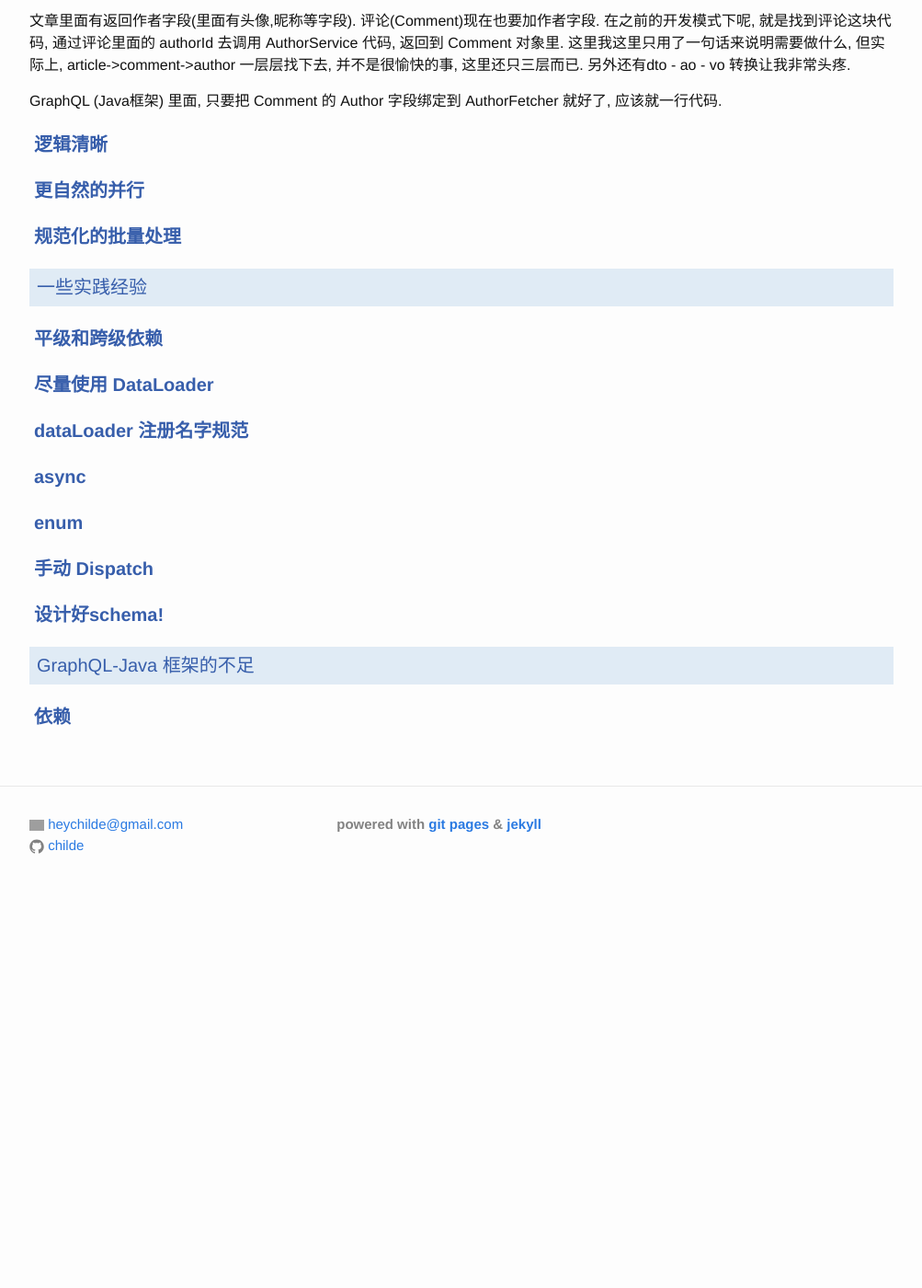
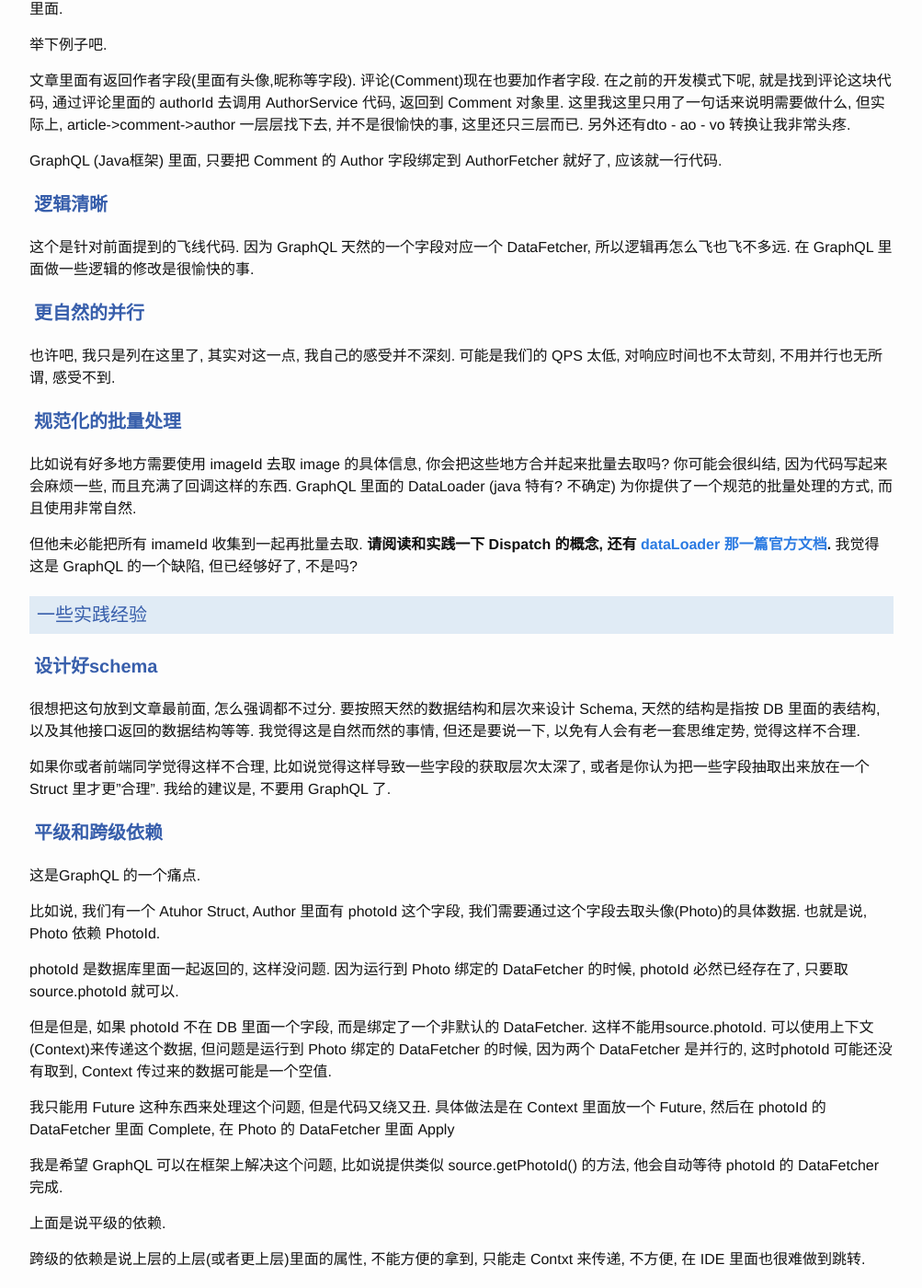
Before and after one commit to childe/ohmycat, a Jekyll site: the page built from _posts/2020-03-23-graphql-java.md, in a window 1280 px wide and 1400 px high, scrolled down 1653 px. Shown: the whole window at 92% size, without its empty margins (138-1141 px from the left). Built offline with Jekyll 4.4.1, drawn with Linux system fonts in a browser that asks for light colours; before the commit the page ends 2643 px from its top, so only the background shows below that; some of the changed text lies outside the part shown; grey boxes are pictures that could not be loaded.

Commit message:
modified:   _posts/2020-03-23-graphql-java.md

```diff
--- a/_posts/2020-03-23-graphql-java.md
+++ b/_posts/2020-03-23-graphql-java.md
@@ -50,15 +50,18 @@ date: 2020-03-23T17:12:35+0800
 
 各种 O(Object) 的定义: [阿里巴巴Java开发手册中的DO、DTO、BO、AO、VO、POJO定义](https://www.cnblogs.com/EasonJim/p/7967999.html)
 
-这些各种 O 的转换, 本意应该是让代码更清楚, 减少耦合. 但实际上, 给我的体验非常糟糕, 添加一个字段需要在多个 O 之间转来转去. 我接过一个项目, 只是把数据库里面一个字段返回给前端, 需要修改大概10处代码, 就只是在 OOO 之间Get/Set
+这些各种 O 的转换, 本意大概是想让代码更清楚, 减少耦合. 但实际上, 给我的体验非常糟糕, 添加一个字段需要在多个 O 之间转来转去. 我接过一个项目, 只是数据库里面多一个字段返回给前端, 需要修改大概10处代码, 就只是在 OOO 之间Get/Set
+
+GraphQL 里面(特指 Java 框架,其他语言的没有用过), 因为 data mapping 和 DataFetcher 的存在, 实际操作下来, 并不需要这些 OOO 之间的转换, 而且逻辑反而更清楚.
+
 
 ### 代码复用
 
-虽然这里是写了"代码复用", 但我觉得比代码复用更简单, 更清楚, 写起来更简单, 别人看起来也一目了然.
+虽然这里是写了"代码复用", 但更像一种配置的复用. 我觉得比代码复用更简单, 更清楚, 写起来更简单, 别人看起来也一目了然.
 
-这个是因为 GraphqL 的框架本身的优势, 这里特指 Java 的, 别的语言的我没有用过. 因为他的逻辑在"字段和 DataFetcher 的绑定"这里, 而不在具体的业务代码里面.
+这个是 GraphqL 的框架本身的优势 (这里也特指 Java 的). 因为他的逻辑在`字段和 DataFetcher 的绑定`这里, 而不在具体的业务代码里面.
 
-再举下例子吧.
+举下例子吧.
 
 文章里面有返回作者字段(里面有头像,昵称等字段). 评论(Comment)现在也要加作者字段. 在之前的开发模式下呢, 就是找到评论这块代码, 通过评论里面的 authorId 去调用 AuthorService 代码, 返回到 Comment 对象里. 这里我这里只用了一句话来说明需要做什么, 但实际上, article->comment->author 一层层找下去, 并不是很愉快的事, 这里还只三层而已. 另外还有dto - ao - vo 转换让我非常头疼.
 
@@ -67,26 +70,73 @@ GraphQL (Java框架) 里面, 只要把 Comment 的 Author 字段绑定到 Author
 
 ### 逻辑清晰
 
+这个是针对前面提到的飞线代码. 因为 GraphQL 天然的一个字段对应一个 DataFetcher, 所以逻辑再怎么飞也飞不多远. 在 GraphQL 里面做一些逻辑的修改是很愉快的事.
+
 ### 更自然的并行
+
+也许吧, 我只是列在这里了, 其实对这一点, 我自己的感受并不深刻. 可能是我们的 QPS 太低, 对响应时间也不太苛刻, 不用并行也无所谓, 感受不到.
 
 ### 规范化的批量处理
 
+比如说有好多地方需要使用 imageId 去取 image 的具体信息, 你会把这些地方合并起来批量去取吗? 你可能会很纠结, 因为代码写起来会麻烦一些, 而且充满了回调这样的东西. GraphQL 里面的 DataLoader (java 特有? 不确定) 为你提供了一个规范的批量处理的方式, 而且使用非常自然.
+
+但他未必能把所有 imameId 收集到一起再批量去取.  **请阅读和实践一下 Dispatch 的概念, 还有 [dataLoader 那一篇官方文档](https://www.graphql-java.com/documentation/v14/batching/).** 我觉得这是 GraphQL 的一个缺陷, 但已经够好了, 不是吗?
+
+
 ## 一些实践经验
+
+### 设计好schema
+
+很想把这句放到文章最前面, 怎么强调都不过分. 要按照天然的数据结构和层次来设计 Schema, 天然的结构是指按 DB 里面的表结构, 以及其他接口返回的数据结构等等. 我觉得这是自然而然的事情, 但还是要说一下, 以免有人会有老一套思维定势, 觉得这样不合理.
+
+如果你或者前端同学觉得这样不合理, 比如说觉得这样导致一些字段的获取层次太深了, 或者是你认为把一些字段抽取出来放在一个 Struct 里才更"合理". 我给的建议是, 不要用 GraphQL 了.
 
 ### 平级和跨级依赖
 
+这是GraphQL 的一个痛点.
+
+比如说, 我们有一个 Atuhor Struct, Author 里面有 photoId 这个字段, 我们需要通过这个字段去取头像(Photo)的具体数据. 也就是说, Photo 依赖 PhotoId.
+
+photoId 是数据库里面一起返回的, 这样没问题. 因为运行到 Photo 绑定的 DataFetcher 的时候, photoId 必然已经存在了, 只要取 source.photoId 就可以.
+
+但是但是, 如果 photoId 不在 DB 里面一个字段, 而是绑定了一个非默认的 DataFetcher. 这样不能用source.photoId. 可以使用上下文(Context)来传递这个数据, 但问题是运行到 Photo 绑定的 DataFetcher 的时候, 因为两个 DataFetcher 是并行的, 这时photoId 可能还没有取到, Context 传过来的数据可能是一个空值.
+
+我只能用 Future 这种东西来处理这个问题, 但是代码又绕又丑. 具体做法是在 Context 里面放一个 Future, 然后在 photoId 的 DataFetcher 里面 Complete, 在 Photo 的 DataFetcher 里面 Apply
+
+我是希望 GraphQL 可以在框架上解决这个问题, 比如说提供类似 source.getPhotoId() 的方法, 他会自动等待 photoId 的 DataFetcher 完成.
+
+上面是说平级的依赖.
+
+跨级的依赖是说上层的上层(或者更上层)里面的属性, 不能方便的拿到, 只能走 Contxt 来传递, 不方便, 在 IDE 里面也很难做到跳转.
+
 ### 尽量使用 DataLoader
+
+如果有批量处理的需求, 使用 DataLoader
+
+### 手动 Dispatch
 
 ### dataLoader 注册名字规范
 
+需要定义一个规范, 大家都按同样的规范来取名字. 但依然不够好, 不方便跳转, 我取一个 DataLoader 的时候, 没办法方便的跳转到他的定义. 也是 GraphQL 的一个痛点.
+
 ### async
+
+默认执行策略是"异步执行策略", 但在 DataFetcher 里面要用 Async 包一下才会真正的异步执行.
 
 ### enum
 
-### 手动 Dispatch
-
-### 设计好schema!
+Schema 里面尽量使用 Enum, 更加语义化, 使用方一眼就能看明白怎么用, 也可以避免一些笔误带来的错误.
 
 ## GraphQL-Java 框架的不足
 
 ### 依赖
+
+如上面提到的
+
+### 无奈使用 Context 传递数据
+
+如上面提到的
+
+像 JAVA 框架现在还在开发迭代中, 希望他能在框架层面解决一些问题.
+
+另外如果有人能提供 IDE 的插件也可以解决一些问题, 比如说 IDE 里面的跳转. 毕竟更好的语义分析能力的也是大家使用 IDE 的一个重要原因.
```
